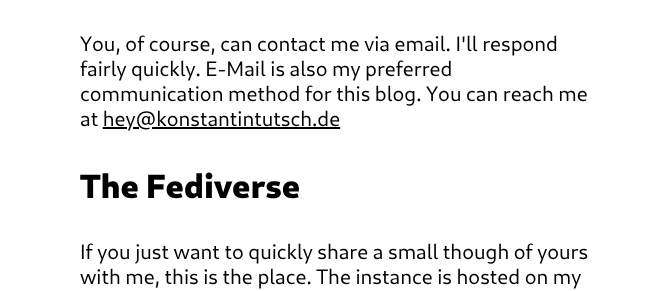
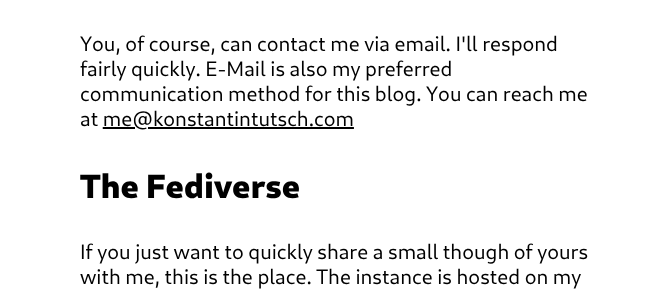
Before and after one commit to konstantintutsch/website, a Jekyll site: the page built from contact/index.html, in a window 1280 px wide. Shown: the part 394-685 px from the top of the page, without its empty margins (304-976 px from the left). Built offline with Jekyll 4.4.1, drawn with Linux system fonts in a browser that asks for light colours.

Commit message:
Switch domain to .com

```diff
--- a/_config.yml
+++ b/_config.yml
@@ -1,7 +1,7 @@
 # Site
 title: Konstantin Tutsch
-url: https://konstantintutsch.de
-email: hey@konstantintutsch.de
+url: https://konstantintutsch.com
+email: me@konstantintutsch.com
 
 # Serving
 port: 8000
```
Also changed, not shown: 1 other file.
